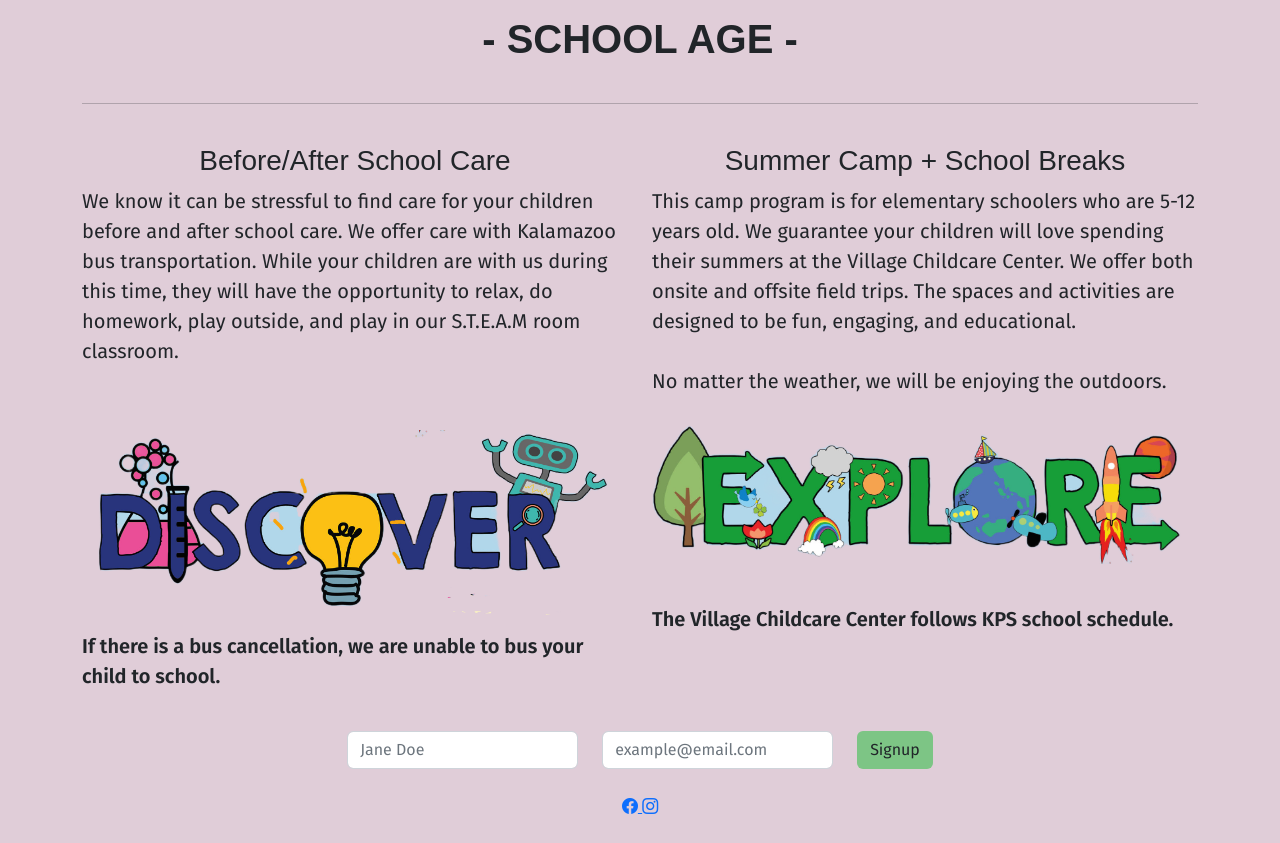
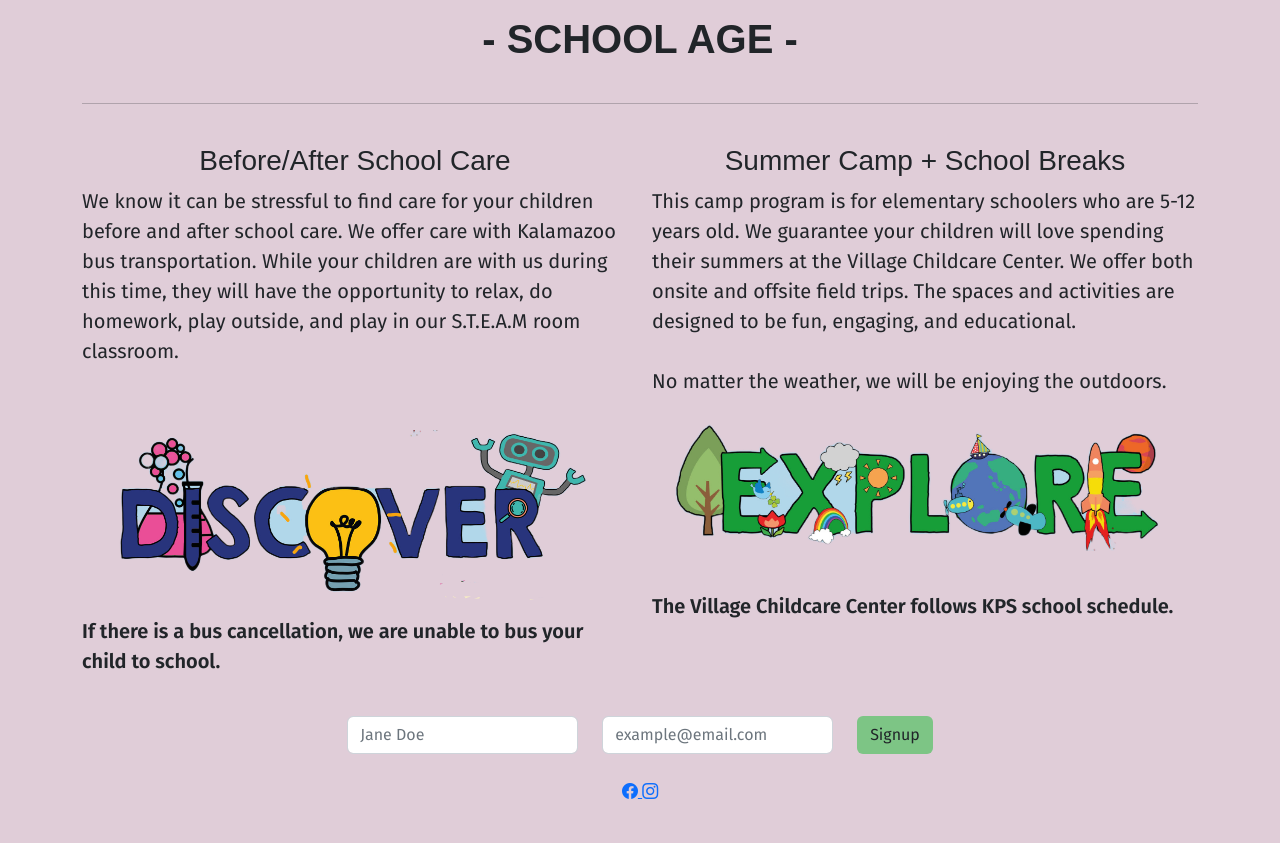
Before and after one commit to mwagner4084/villagechildcarecenter, a Django app: page /school-age/ in a window 1280 px wide. Shown: the part 99-942 px from the top of the page. After the commit the page ends 898 px from the top, so only its background shows below. Run offline with Django 4.2, Linux system fonts and the light colour scheme; parts of the project's set-up code (start-up, migrations or seed data) failed here and were passed over; some libraries are stand-ins or nearby versions.

Commit message:
update css and template

```diff
--- a/static/css/base.css
+++ b/static/css/base.css
@@ -128,6 +128,7 @@ header {
 }
 
 .school-img {
-    max-width: 600px;
-    max-height: 300px;
+    max-width: 100%;
+    max-height: auto;
+    width: 500px;
 }
--- a/templates/school_age.html
+++ b/templates/school_age.html
@@ -33,7 +33,7 @@
                             </p>
                             <div class="d-flex justify-content-md-center pt-5">
                                 <figure class="figure">
-                                    <img src="{% static 'img/discover.png'%}" class="school-img mw-100 img-fluid rounded" alt="explore">
+                                    <img src="{% static 'img/discover.png'%}" class="school-img img-fluid rounded" alt="discover">
                                 </figure>
                             </div>
                             <p class="fs-5">
@@ -59,7 +59,7 @@
                             </p>
                             <div class="d-flex justify-content-md-center">
                                 <figure class="figure">
-                                    <img src="{% static 'img/explore1.png'%}" class="school-img mw-100 img-fluid rounded" alt="abc">
+                                    <img src="{% static 'img/explore1.png'%}" class="school-img img-fluid rounded" alt="explore">
                                 </figure>
                             </div>
                             <br>
```
